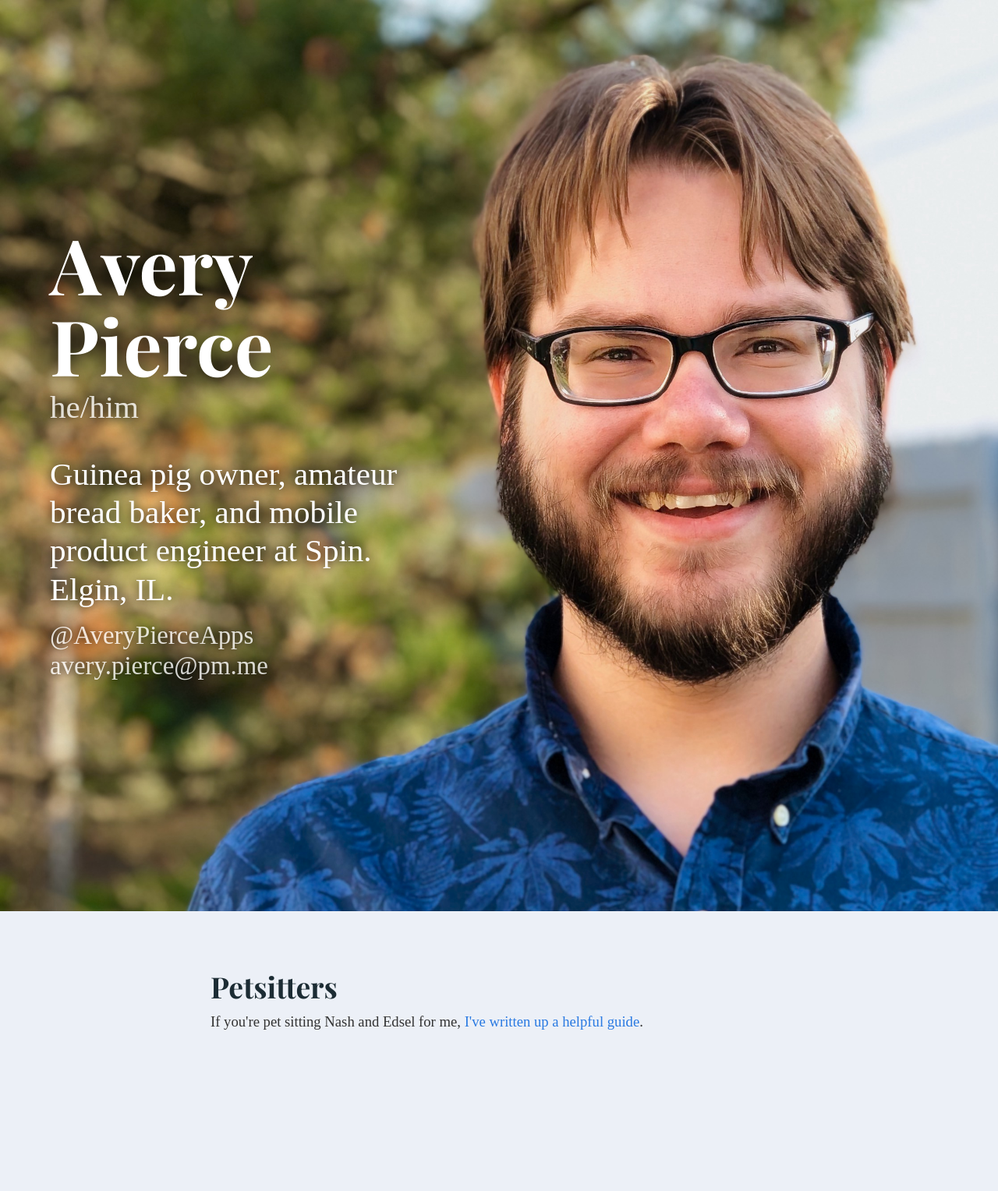
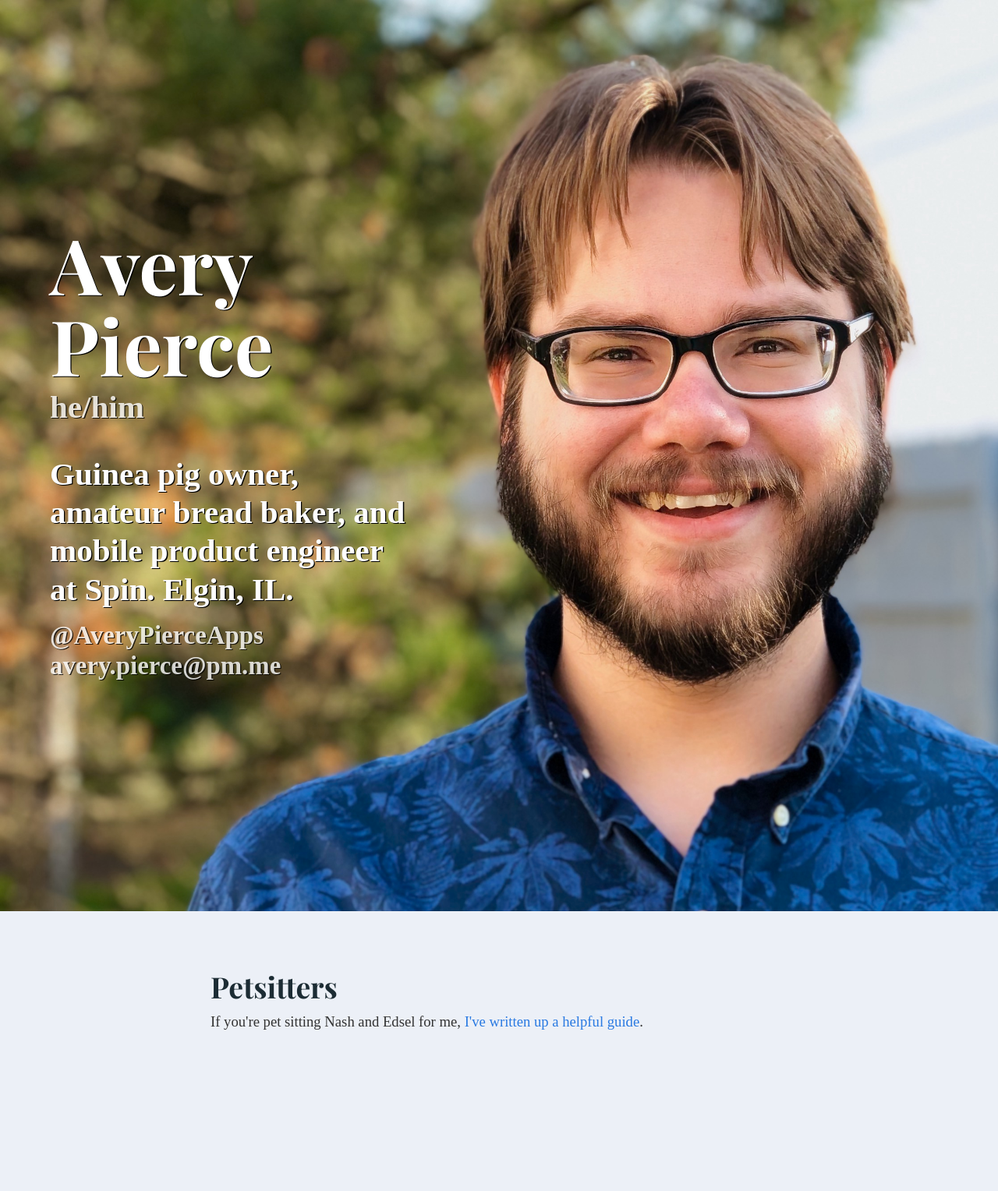
Before and after one commit to avery-pierce/averypierce.me, a Jekyll site: the page index.html, which Jekyll copies as it is, in a window 1280 px wide. Shown: the whole page at 78% size. Built offline with Jekyll 4.4.1, drawn with Linux system fonts in a browser that asks for light colours; some web fonts are replaced.

Commit message:
tweak homepage style. Sharpen text shadow

```diff
--- a/_sass/minima/homepage-styles.scss
+++ b/_sass/minima/homepage-styles.scss
@@ -43,7 +43,8 @@ header {
   h1, h2, p {
     line-height: 1em;
     color: $text-color;
-    text-shadow: 0em 0em 0.3em black;
+    text-shadow: 1pt 1pt 0 black;
+    font-weight: bold;
   }
 
   h1 {
```
